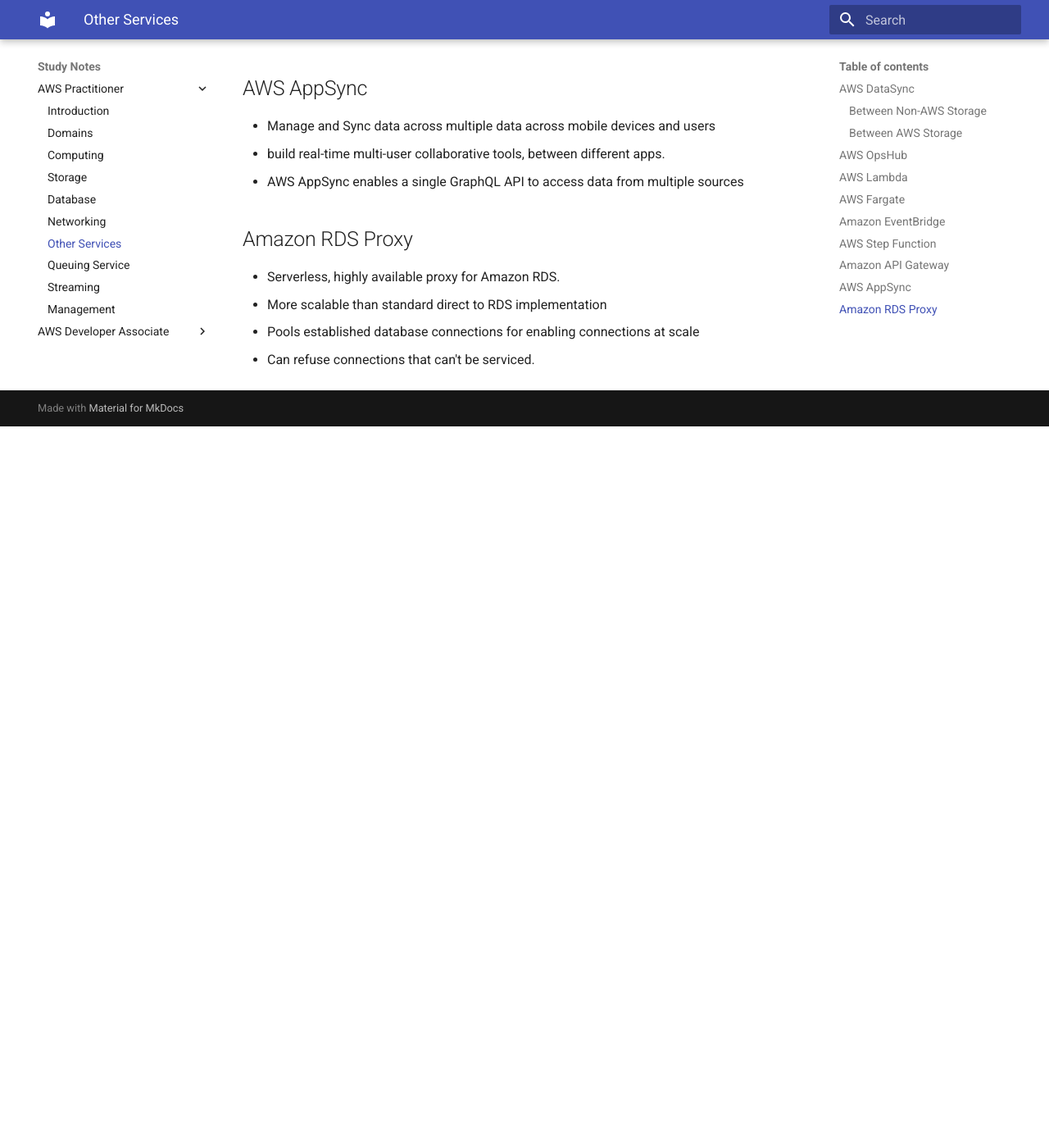
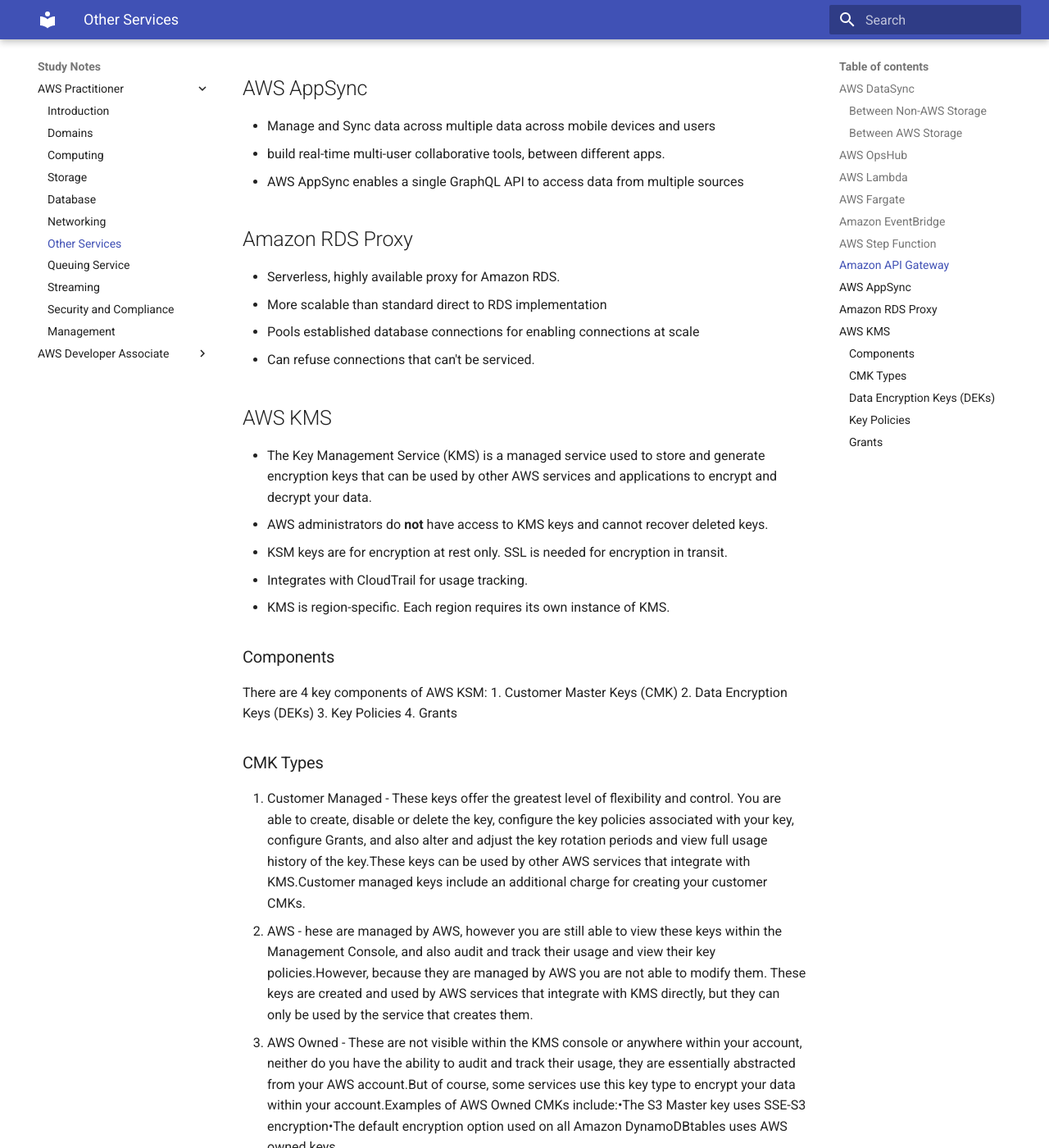
Before and after one commit to syed-islam/syed-islam.github.io, an MkDocs documentation site: the page built from docs/notes/aws-practitioner/other-services.md, in a window 1280 px wide and 1400 px high, scrolled down 1506 px. Shown: the whole window at 82% size. Built offline with MkDocs 1.6.1 and Material for MkDocs 9.7.7, drawn with Linux system fonts in a browser that asks for light colours; before the commit the page ends 2026 px from its top, so only the background shows below that; some of the changed text lies outside the part shown.

Commit message:
Started on Security and Compliance Notes

```diff
--- a/docs/notes/aws-practitioner/other-services.md
+++ b/docs/notes/aws-practitioner/other-services.md
@@ -48,3 +48,32 @@
  * More scalable than standard direct to RDS implementation
  * Pools established database connections for enabling connections at scale
  * Can refuse connections that can't be serviced.
+
+
+## AWS KMS
+ * The Key Management Service (KMS) is a managed service used to store and generate encryption keys that can be used by other AWS services and applications to encrypt and decrypt your data.
+ * AWS administrators do **not** have access to KMS keys and cannot recover deleted keys.
+ * KSM keys are for encryption at rest only. SSL is needed for encryption in transit.
+ * Integrates with CloudTrail for usage tracking.
+ * KMS is region-specific. Each region requires its own instance of KMS.
+
+### Components
+ There are 4 key components of AWS KSM:
+  1. Customer Master Keys (CMK)
+  2. Data Encryption Keys (DEKs)
+  3. Key Policies
+  4. Grants
+
+### CMK Types
+ 1. Customer Managed - These keys offer the greatest level of flexibility and control.  You are able to create, disable or delete the key, configure the key policies associated with your key, configure Grants, and also alter and adjust the key rotation periods and view full usage history of the key.These keys can be used by other AWS services that integrate with KMS.Customer managed keys include  an additional charge for creating your customer CMKs.
+ 2. AWS  - hese are managed by AWS, however you are still able to view these keys within the Management Console, and also audit and track their usage and view their key policies.However, because they are managed by AWS you are not able to modify them.  These keys are created and used by AWS services that integrate with KMS directly, but they can only be used by the service that creates them.
+ 3. AWS Owned - These are not visible within the KMS console or anywhere within your account, neither do you have the ability to audit and track their usage, they are essentially abstracted from your AWS account.But of course, some services use this key type to encrypt your data within your account.Examples of AWS Owned CMKs include:•The S3 Master key uses SSE-S3 encryption•The default encryption option used on all Amazon DynamoDBtables uses AWS owned keys.
+
+### Data Encryption Keys (DEKs)
+Data keys are created by CMKs however they are used outside of KMS to perform encryption against your data, either in your own applications or by other AWS services.
+
+### Key Policies
+Key policies determine who can do what with the key, for example, defining who can use the key to perform cryptographic operations, in addition to those who can administer the CMK to perform functions such as deleting and revoking the key.  Controlling access to CMKs can’t be done using IAM alone. In ALL cases, to manage access to your CMKs, you MUST use a key policy.
+
+### Grants
+Grants allow you to programmatically delegate your permissions to another principal or user, and so the grant consists of 2 parties, the user who creates the Grant, and the Grantee who then uses that grant to perform cryptographic operations.
--- a/mkdocs.yml
+++ b/mkdocs.yml
@@ -59,6 +59,7 @@ nav:
        - Other Services: ./notes/aws-practitioner/other-services.md
        - Queuing Service: ./notes/aws-practitioner/queuing-service.md
        - Streaming : ./notes/aws-practitioner/streaming.md
+       - Security and Compliance : ./notes/aws-practitioner/security-compliance.md
        - Management : ./notes/aws-practitioner/management.md
     - AWS Developer Associate :
        - Introduction : ./notes/aws-dva/introduction.md
```
Also changed, not shown: docs/notes/aws-practitioner/security-compliance.md (added, +80 -0 lines).
